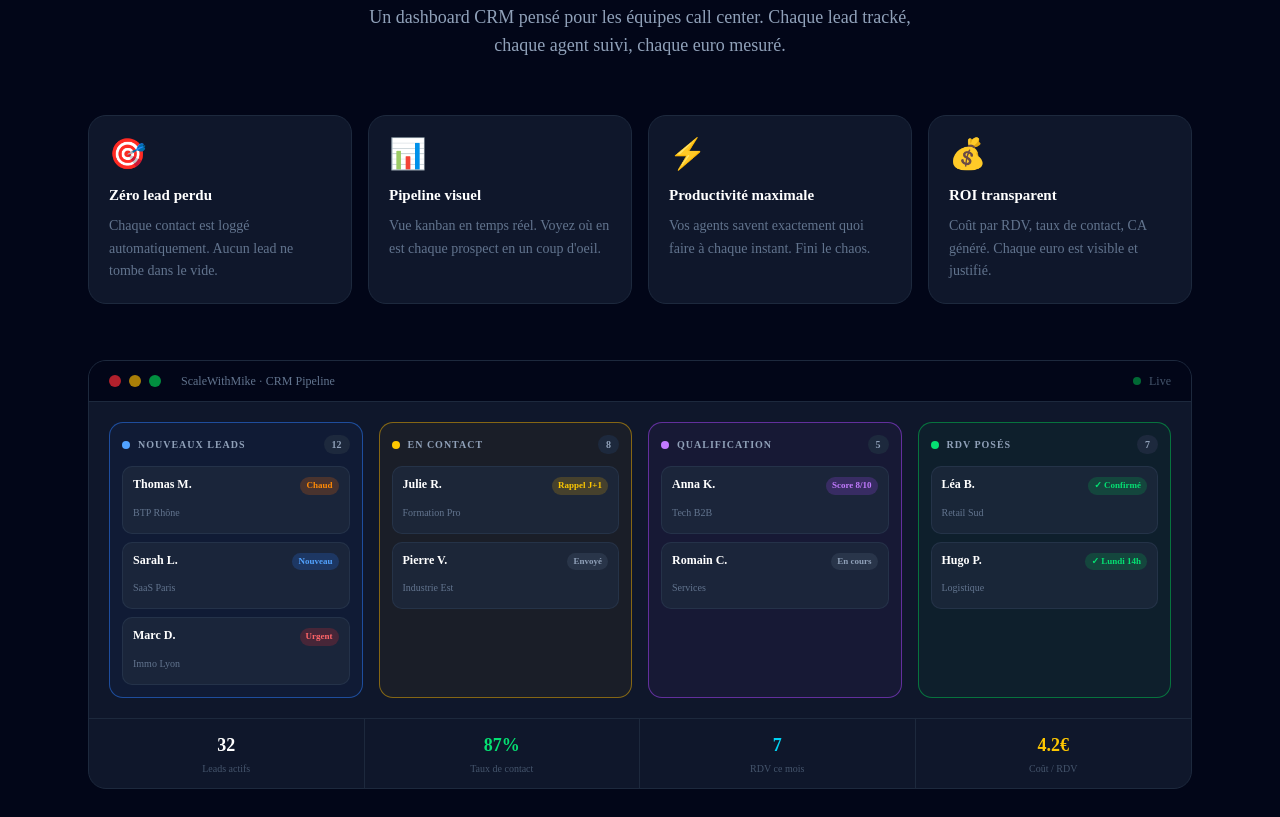
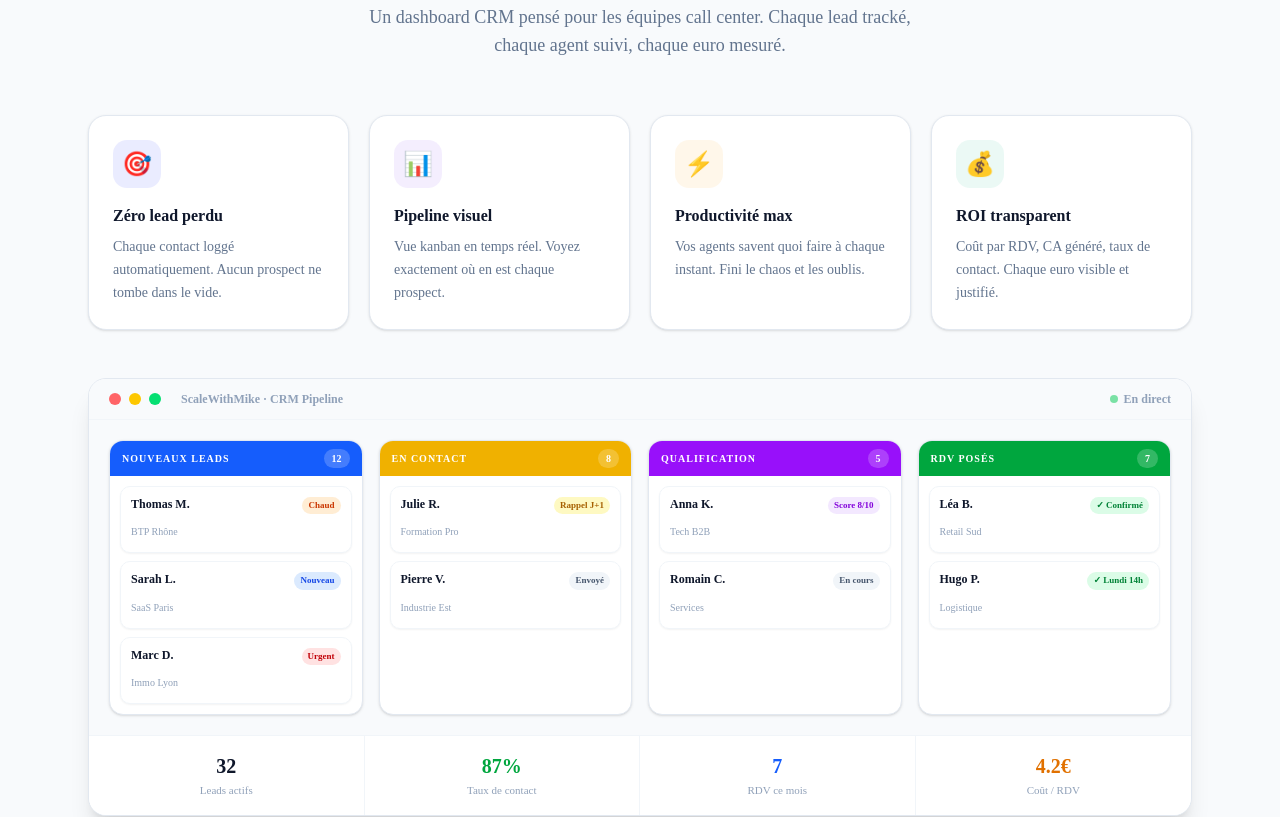
Before and after one commit to msimono-web/scale-with-mike, a Next.js app: page / in a window 1280 px wide. Shown: the part 4820-5637 px from the top of the page. Built offline with nearby package versions, Linux system fonts and the light colour scheme.

Commit message:
feat: section dashboard fond clair, cartes blanches, kanban lisible

```diff
--- a/src/app/page.tsx
+++ b/src/app/page.tsx
@@ -385,92 +385,91 @@ export default function Home() {
       </section>
 
       {/* ─── DASHBOARD UPSELL ─────────────────────────────────────────────── */}
-      <section className="py-24 bg-slate-950 text-white overflow-hidden">
+      <section className="py-24 bg-slate-50 overflow-hidden">
         <div className="max-w-6xl mx-auto px-6">
 
           {/* Header */}
           <div className="text-center mb-14">
-            <div className="inline-flex items-center gap-2 px-4 py-2 bg-cyan-500/15 border border-cyan-500/25 rounded-full text-cyan-400 text-xs font-black tracking-widest uppercase mb-6">
+            <div className="inline-flex items-center gap-2 px-4 py-2 bg-blue-100 border border-blue-200 rounded-full text-blue-700 text-xs font-black tracking-widest uppercase mb-6">
               <Zap className="w-3 h-3" /> Option complémentaire — +200€/mois
             </div>
-            <h2 className="text-4xl md:text-5xl font-black uppercase leading-tight mb-4">
+            <h2 className="text-4xl md:text-5xl font-black leading-tight mb-4 text-slate-900">
               Ne perdez plus<br />
-              <span className="text-cyan-400">aucun lead.</span>
+              <span style={{ color: '#0a1aff' }}>aucun lead.</span>
             </h2>
-            <p className="text-slate-400 text-lg max-w-xl mx-auto">
+            <p className="text-slate-500 text-lg max-w-xl mx-auto">
               Un dashboard CRM pensé pour les équipes call center. Chaque lead tracké, chaque agent suivi, chaque euro mesuré.
             </p>
           </div>
 
-          {/* 4 avantages */}
-          <div className="grid md:grid-cols-2 lg:grid-cols-4 gap-4 mb-14">
+          {/* 4 avantages — cartes blanches claires */}
+          <div className="grid md:grid-cols-2 lg:grid-cols-4 gap-5 mb-12">
             {[
-              { icon: '🎯', title: 'Zéro lead perdu', desc: 'Chaque contact est loggé automatiquement. Aucun lead ne tombe dans le vide.' },
-              { icon: '📊', title: 'Pipeline visuel', desc: 'Vue kanban en temps réel. Voyez où en est chaque prospect en un coup d\'oeil.' },
-              { icon: '⚡', title: 'Productivité maximale', desc: 'Vos agents savent exactement quoi faire à chaque instant. Fini le chaos.' },
-              { icon: '💰', title: 'ROI transparent', desc: 'Coût par RDV, taux de contact, CA généré. Chaque euro est visible et justifié.' },
-            ].map(({ icon, title, desc }) => (
-              <div key={title} className="rounded-2xl p-5 border border-slate-800 bg-slate-900 hover:border-cyan-500/40 hover:bg-slate-800/60 transition-all group">
-                <div className="text-3xl mb-3">{icon}</div>
-                <h3 className="font-black text-white mb-2 text-[15px] group-hover:text-cyan-400 transition-colors">{title}</h3>
+              { icon: '🎯', title: 'Zéro lead perdu', desc: 'Chaque contact loggé automatiquement. Aucun prospect ne tombe dans le vide.', accent: '#0a1aff' },
+              { icon: '📊', title: 'Pipeline visuel', desc: 'Vue kanban en temps réel. Voyez exactement où en est chaque prospect.', accent: '#7c3aed' },
+              { icon: '⚡', title: 'Productivité max', desc: 'Vos agents savent quoi faire à chaque instant. Fini le chaos et les oublis.', accent: '#f59e0b' },
+              { icon: '💰', title: 'ROI transparent', desc: 'Coût par RDV, CA généré, taux de contact. Chaque euro visible et justifié.', accent: '#10b981' },
+            ].map(({ icon, title, desc, accent }) => (
+              <div key={title} className="bg-white rounded-2xl p-6 border border-slate-200 shadow-sm hover:shadow-md hover:-translate-y-0.5 transition-all">
+                <div className="w-12 h-12 rounded-xl flex items-center justify-center text-2xl mb-4" style={{ background: accent + '15' }}>
+                  {icon}
+                </div>
+                <h3 className="font-black text-slate-900 mb-2">{title}</h3>
                 <p className="text-slate-500 text-sm leading-relaxed">{desc}</p>
               </div>
             ))}
           </div>
 
-          {/* Mockup pipeline CRM */}
-          <div className="rounded-2xl border border-slate-800 bg-slate-900 overflow-hidden mb-10">
+          {/* Mockup pipeline CRM — sur fond blanc, cartes claires */}
+          <div className="rounded-2xl border border-slate-200 bg-white shadow-xl overflow-hidden mb-10">
             {/* Topbar */}
-            <div className="flex items-center justify-between px-5 py-3 border-b border-slate-800 bg-slate-950">
+            <div className="flex items-center justify-between px-5 py-3 border-b border-slate-100 bg-slate-50">
               <div className="flex items-center gap-2">
-                <div className="w-3 h-3 rounded-full bg-red-500/70" />
-                <div className="w-3 h-3 rounded-full bg-yellow-500/70" />
-                <div className="w-3 h-3 rounded-full bg-green-500/70" />
-                <span className="ml-3 text-slate-500 text-xs font-mono">ScaleWithMike · CRM Pipeline</span>
+                <div className="w-3 h-3 rounded-full bg-red-400" />
+                <div className="w-3 h-3 rounded-full bg-yellow-400" />
+                <div className="w-3 h-3 rounded-full bg-green-400" />
+                <span className="ml-3 text-slate-400 text-xs font-mono font-semibold">ScaleWithMike · CRM Pipeline</span>
               </div>
-              <div className="flex items-center gap-2 text-xs text-slate-600">
+              <div className="flex items-center gap-1.5 text-xs text-slate-400 font-semibold">
                 <span className="w-2 h-2 rounded-full bg-green-500 animate-pulse inline-block" />
-                Live
+                En direct
               </div>
             </div>
             {/* Kanban columns */}
-            <div className="p-5 overflow-x-auto">
+            <div className="p-5 bg-slate-50 overflow-x-auto">
               <div className="flex gap-4 min-w-[700px]">
                 {[
-                  { label: 'NOUVEAUX LEADS', color: 'border-blue-500/50 bg-blue-500/5', dot: 'bg-blue-400', count: 12, cards: [
-                    { name: 'Thomas M.', co: 'BTP Rhône', tag: 'Chaud', tagC: 'bg-orange-500/20 text-orange-400' },
-                    { name: 'Sarah L.', co: 'SaaS Paris', tag: 'Nouveau', tagC: 'bg-blue-500/20 text-blue-400' },
-                    { name: 'Marc D.', co: 'Immo Lyon', tag: 'Urgent', tagC: 'bg-red-500/20 text-red-400' },
+                  { label: 'NOUVEAUX LEADS', headerBg: 'bg-blue-600', count: 12, cards: [
+                    { name: 'Thomas M.', co: 'BTP Rhône', tag: 'Chaud', tagBg: 'bg-orange-100 text-orange-700' },
+                    { name: 'Sarah L.', co: 'SaaS Paris', tag: 'Nouveau', tagBg: 'bg-blue-100 text-blue-700' },
+                    { name: 'Marc D.', co: 'Immo Lyon', tag: 'Urgent', tagBg: 'bg-red-100 text-red-700' },
                   ]},
-                  { label: 'EN CONTACT', color: 'border-yellow-500/50 bg-yellow-500/5', dot: 'bg-yellow-400', count: 8, cards: [
-                    { name: 'Julie R.', co: 'Formation Pro', tag: 'Rappel J+1', tagC: 'bg-yellow-500/20 text-yellow-400' },
-                    { name: 'Pierre V.', co: 'Industrie Est', tag: 'Envoyé', tagC: 'bg-slate-500/20 text-slate-400' },
+                  { label: 'EN CONTACT', headerBg: 'bg-yellow-500', count: 8, cards: [
+                    { name: 'Julie R.', co: 'Formation Pro', tag: 'Rappel J+1', tagBg: 'bg-yellow-100 text-yellow-700' },
+                    { name: 'Pierre V.', co: 'Industrie Est', tag: 'Envoyé', tagBg: 'bg-slate-100 text-slate-600' },
                   ]},
-                  { label: 'QUALIFICATION', color: 'border-purple-500/50 bg-purple-500/5', dot: 'bg-purple-400', count: 5, cards: [
-                    { name: 'Anna K.', co: 'Tech B2B', tag: 'Score 8/10', tagC: 'bg-purple-500/20 text-purple-400' },
-                    { name: 'Romain C.', co: 'Services', tag: 'En cours', tagC: 'bg-slate-500/20 text-slate-400' },
+                  { label: 'QUALIFICATION', headerBg: 'bg-purple-600', count: 5, cards: [
+                    { name: 'Anna K.', co: 'Tech B2B', tag: 'Score 8/10', tagBg: 'bg-purple-100 text-purple-700' },
+                    { name: 'Romain C.', co: 'Services', tag: 'En cours', tagBg: 'bg-slate-100 text-slate-600' },
                   ]},
-                  { label: 'RDV POSÉS', color: 'border-green-500/50 bg-green-500/5', dot: 'bg-green-400', count: 7, cards: [
-                    { name: 'Léa B.', co: 'Retail Sud', tag: '✓ Confirmé', tagC: 'bg-green-500/20 text-green-400' },
-                    { name: 'Hugo P.', co: 'Logistique', tag: '✓ Lundi 14h', tagC: 'bg-green-500/20 text-green-400' },
+                  { label: 'RDV POSÉS', headerBg: 'bg-green-600', count: 7, cards: [
+                    { name: 'Léa B.', co: 'Retail Sud', tag: '✓ Confirmé', tagBg: 'bg-green-100 text-green-700' },
+                    { name: 'Hugo P.', co: 'Logistique', tag: '✓ Lundi 14h', tagBg: 'bg-green-100 text-green-700' },
                   ]},
                 ].map(col => (
-                  <div key={col.label} className={`flex-1 rounded-xl border ${col.color} p-3`}>
-                    <div className="flex items-center justify-between mb-3">
-                      <div className="flex items-center gap-2">
-                        <span className={`w-2 h-2 rounded-full ${col.dot}`} />
-                        <span className="text-[10px] font-black tracking-widest text-slate-400 uppercase">{col.label}</span>
-                      </div>
-                      <span className="text-[10px] bg-slate-800 text-slate-400 rounded-full px-2 py-0.5 font-bold">{col.count}</span>
+                  <div key={col.label} className="flex-1 rounded-xl overflow-hidden border border-slate-200 bg-white shadow-sm">
+                    <div className={`${col.headerBg} px-3 py-2 flex items-center justify-between`}>
+                      <span className="text-[10px] font-black tracking-widest text-white uppercase">{col.label}</span>
+                      <span className="text-[10px] bg-white/20 text-white rounded-full px-2 py-0.5 font-bold">{col.count}</span>
                     </div>
-                    <div className="flex flex-col gap-2">
+                    <div className="flex flex-col gap-2 p-2.5">
                       {col.cards.map(card => (
-                        <div key={card.name} className="bg-slate-800/80 rounded-lg p-2.5 border border-slate-700/50">
+                        <div key={card.name} className="bg-white rounded-lg p-2.5 border border-slate-100 shadow-xs">
                           <div className="flex items-start justify-between gap-1 mb-1">
-                            <span className="text-white text-xs font-bold leading-tight">{card.name}</span>
-                            <span className={`text-[9px] font-bold px-1.5 py-0.5 rounded-full shrink-0 ${card.tagC}`}>{card.tag}</span>
+                            <span className="text-slate-900 text-xs font-bold leading-tight">{card.name}</span>
+                            <span className={`text-[9px] font-bold px-1.5 py-0.5 rounded-full shrink-0 ${card.tagBg}`}>{card.tag}</span>
                           </div>
-                          <span className="text-slate-500 text-[10px]">{card.co}</span>
+                          <span className="text-slate-400 text-[10px]">{card.co}</span>
                         </div>
                       ))}
                     </div>
@@ -479,16 +478,16 @@ export default function Home() {
               </div>
             </div>
             {/* Stats bar */}
-            <div className="grid grid-cols-4 divide-x divide-slate-800 border-t border-slate-800">
+            <div className="grid grid-cols-4 divide-x divide-slate-100 border-t border-slate-100 bg-white">
               {[
-                { val: '32', lbl: 'Leads actifs', c: 'text-white' },
-                { val: '87%', lbl: 'Taux de contact', c: 'text-green-400' },
-                { val: '7', lbl: 'RDV ce mois', c: 'text-cyan-400' },
-                { val: '4.2€', lbl: 'Coût / RDV', c: 'text-yellow-400' },
+                { val: '32', lbl: 'Leads actifs', c: 'text-slate-900' },
+                { val: '87%', lbl: 'Taux de contact', c: 'text-green-600' },
+                { val: '7', lbl: 'RDV ce mois', c: 'text-blue-600' },
+                { val: '4.2€', lbl: 'Coût / RDV', c: 'text-amber-600' },
               ].map(s => (
-                <div key={s.lbl} className="py-3 text-center">
-                  <div className={`text-lg font-black ${s.c}`}>{s.val}</div>
-                  <div className="text-slate-600 text-[10px] mt-0.5">{s.lbl}</div>
+                <div key={s.lbl} className="py-4 text-center">
+                  <div className={`text-xl font-black ${s.c}`}>{s.val}</div>
+                  <div className="text-slate-400 text-[11px] mt-0.5 font-medium">{s.lbl}</div>
                 </div>
               ))}
             </div>
@@ -497,13 +496,13 @@ export default function Home() {
           {/* CTA */}
           <div className="text-center">
             <div className="inline-flex flex-col items-center gap-4">
-              <div className="text-4xl font-black text-white">+200€<span className="text-slate-500 text-lg font-normal">/mois</span></div>
+              <div className="text-4xl font-black text-slate-900">+200€<span className="text-slate-400 text-lg font-normal">/mois</span></div>
               <a href="#contact"
-                className="flex items-center gap-2 px-8 py-4 font-black text-sm tracking-widest uppercase rounded-xl transition-all shadow-lg"
-                style={{ background: '#06b6d4', color: '#fff' }}>
+                className="flex items-center gap-2 px-8 py-4 font-black text-sm tracking-widest uppercase rounded-xl transition-all shadow-lg hover:opacity-90"
+                style={{ background: '#0a1aff', color: '#fde68a' }}>
                 <Zap className="w-4 h-4" /> Activer mon dashboard CRM
               </a>
-              <p className="text-slate-600 text-xs">Intégré à votre plan · Déploiement en 24h</p>
+              <p className="text-slate-400 text-xs">Intégré à votre plan · Déploiement en 24h</p>
             </div>
           </div>
 
```
